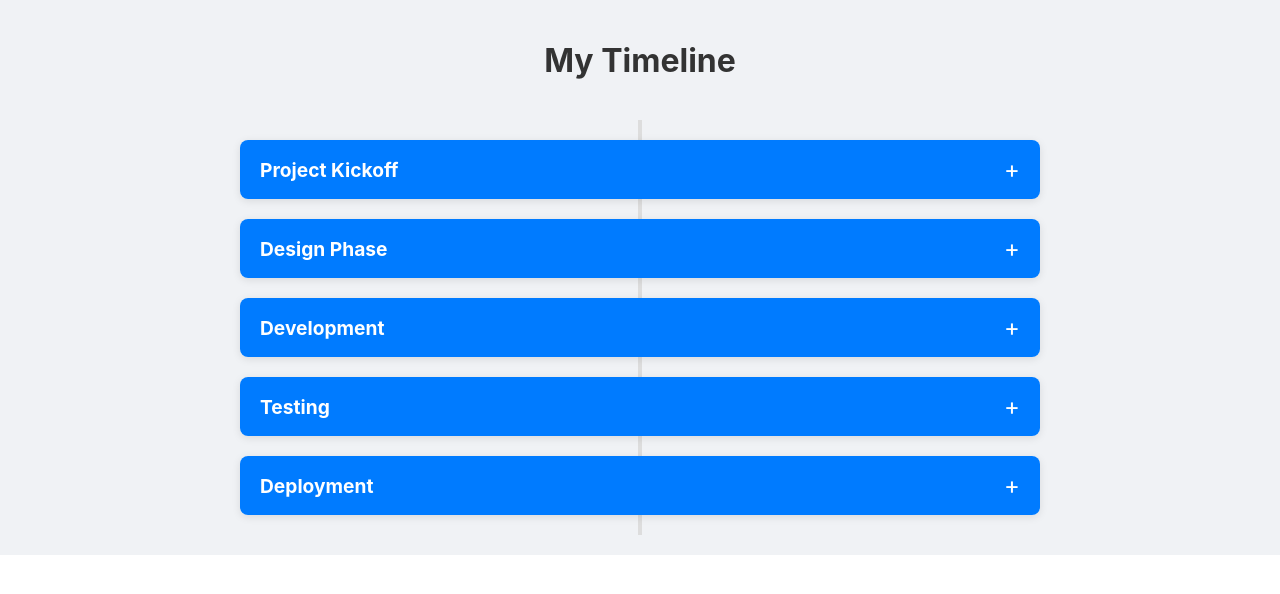
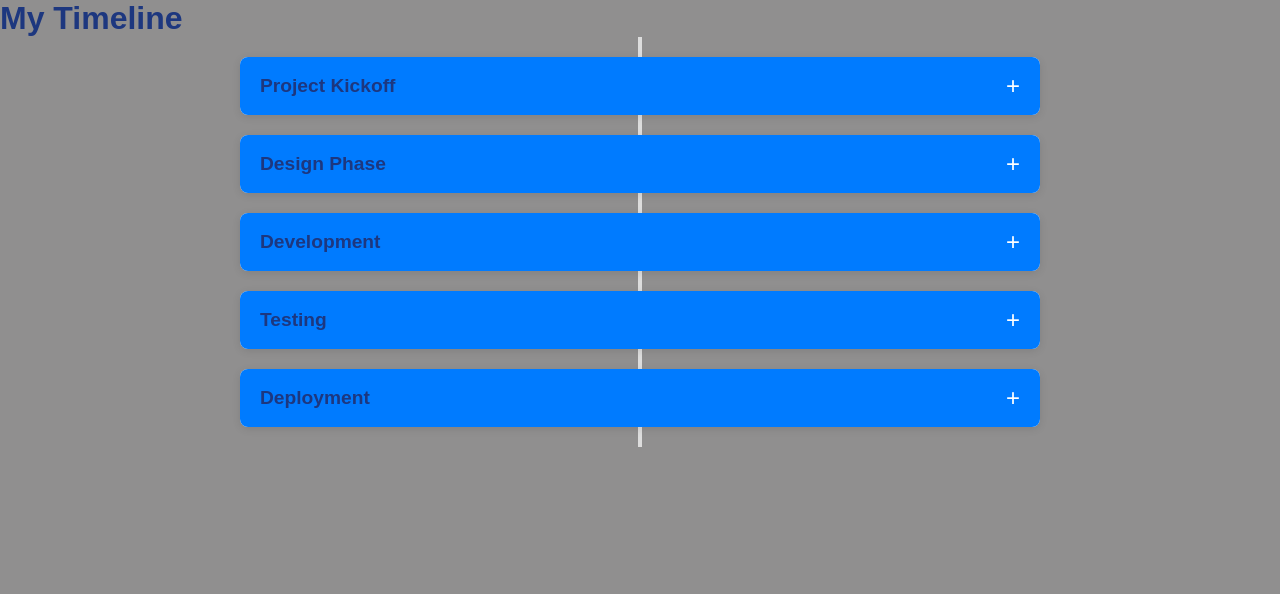
Before and after one commit to NikolaVetnic/Timelines, a React (Create React App) app in the folder Frontend/react-app/: page / in a window 1280 px wide. Shown: the top 594 px of the page. Built offline with nearby package versions, Linux system fonts and the light colour scheme.

Commit message:
feat: add mock data and global style

```diff
--- a/Frontend/react-app/src/data/timelineData.js
+++ b/Frontend/react-app/src/data/timelineData.js
@@ -1,36 +1,60 @@
 const timelineData = [
   {
-        id: 1,
+    id: "1",
     title: "Project Kickoff",
     description:
       "The project was initiated with initial meetings and planning sessions.",
+    timestamp: new Date(2023, 0, 1),
+    importance: 5,
+    phase: "Initiation",
+    categories: ["Planning", "Kickoff"],
+    tags: ["project-start", "planning"],
     image: "/assets/images/kickoff.jpg",
   },
   {
-        id: 2,
+    id: "2",
     title: "Design Phase",
     description: "Designs were created and approved by stakeholders.",
+    timestamp: new Date(2023, 1, 1),
+    importance: 4,
+    phase: "Design",
+    categories: ["UI/UX", "Approvals"],
+    tags: ["design-phase", "stakeholders"],
     image: "/assets/images/design.jpg",
   },
   {
-        id: 3,
+    id: "3",
     title: "Development",
     description:
       "The development team started building the application features.",
+    timestamp: new Date(2023, 2, 1),
+    importance: 5,
+    phase: "Development",
+    categories: ["Backend", "Frontend"],
+    tags: ["development-phase", "coding"],
     image: "/assets/images/development.jpg",
   },
   {
-        id: 4,
+    id: "4",
     title: "Testing",
     description:
       "Quality assurance and testing were performed to ensure product quality.",
+    timestamp: new Date(2023, 3, 1),
+    importance: 4,
+    phase: "Testing",
+    categories: ["QA", "Bug Fixes"],
+    tags: ["testing-phase", "quality-assurance"],
     image: "/assets/images/testing.jpg",
   },
   {
-        id: 5,
+    id: "5",
     title: "Deployment",
-        description:
-            "The application was deployed to the production environment.",
+    description: "The application was deployed to the production environment.",
+    timestamp: new Date(2023, 4, 1),
+    importance: 5,
+    phase: "Deployment",
+    categories: ["Release", "Production"],
+    tags: ["deployment-phase", "production"],
     image: "/assets/images/deployment.jpg",
   },
 ];
--- a/Frontend/react-app/src/styles/App.css
+++ b/Frontend/react-app/src/styles/App.css
@@ -1,10 +1,131 @@
-.App {
-    text-align: center;
-    padding: 20px;
-    background-color: #f0f2f5;
+/* Define global color variables */
+:root {
+    --enmOrange: #e76a29;
+    --enmBlue: #1d377f;
+    --enmGray: #908f8f;
+    --Success: #4cae4c;
+    --Error: #c9302c;
+    --BackgroundStripe: #333;
 }
 
-h1 {
-    margin-bottom: 40px;
+/* Apply global styles */
+body {
+    font-family: 'Arial', sans-serif;
+    background-color: var(--enmGray);
+    color: var(--BackgroundStripe);
+    margin: 0;
+    padding: 0;
+}
+
+/* Buttons */
+button {
+    background-color: var(--enmOrange);
+    color: #fff;
+    border: none;
+    border-radius: 4px;
+    padding: 8px 15px;
+    cursor: pointer;
+    transition: background-color 0.3s ease;
+}
+
+button:hover {
+    background-color: #cf5a22;
+}
+
+/* Links */
+a {
+    color: var(--enmBlue);
+    text-decoration: none;
+    transition: color 0.3s ease;
+}
+
+a:hover {
+    color: #14265e;
+}
+
+/* Headings */
+h1,
+h2,
+h3,
+h4,
+h5,
+h6 {
+    color: var(--enmBlue);
+    margin: 0;
+}
+
+/* Timeline Styles */
+.timeline-container {
+    position: relative;
+    width: 800px;
+    margin: 0 auto;
+}
+
+.timeline-strip {
+    background-color: var(--enmBlue);
+    position: absolute;
+    top: 0;
+    left: 50%;
+    transform: translateX(-50%);
+    width: 4px;
+    height: 100%;
+}
+
+.timeline-cards {
+    display: flex;
+    flex-direction: column;
+    gap: 20px;
+    padding: 20px 0;
+}
+
+/* Timeline Card Styles */
+.timeline-card {
+    background-color: #fff;
+    border-radius: 8px;
+    box-shadow: 0 2px 8px rgba(0, 0, 0, 0.1);
+    overflow: hidden;
+    cursor: pointer;
+    transition: transform 0.3s ease;
+}
+
+.timeline-card:hover {
+    transform: translateY(-5px);
+}
+
+.card-header {
+    background-color: var(--enmBlue);
+    color: #fff;
+    padding: 15px 20px;
+    display: flex;
+    justify-content: space-between;
+    align-items: center;
+}
+
+.card-content {
+    background-color: #fff;
+    padding: 15px 20px;
     color: #333;
+    text-align: left;
 }
+
+.card-content img {
+    max-width: 100%;
+    margin-top: 10px;
+    border-radius: 4px;
+}
+
+/* Responsive Styles */
+@media (max-width: 900px) {
+    .timeline-container {
+        width: 100%;
+        padding: 0 20px;
+    }
+
+    .timeline-strip {
+        left: 20px;
+    }
+
+    .timeline-cards {
+        padding-left: 60px;
+    }
+}
```
Lines whose indentation alone changed are shown as unchanged.
